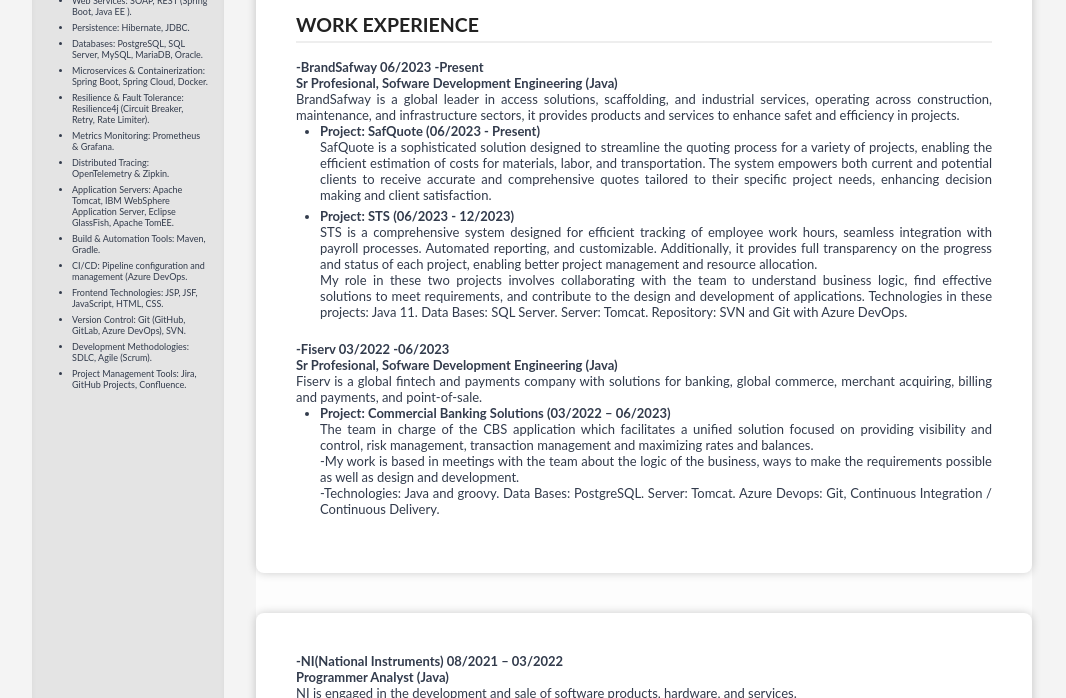
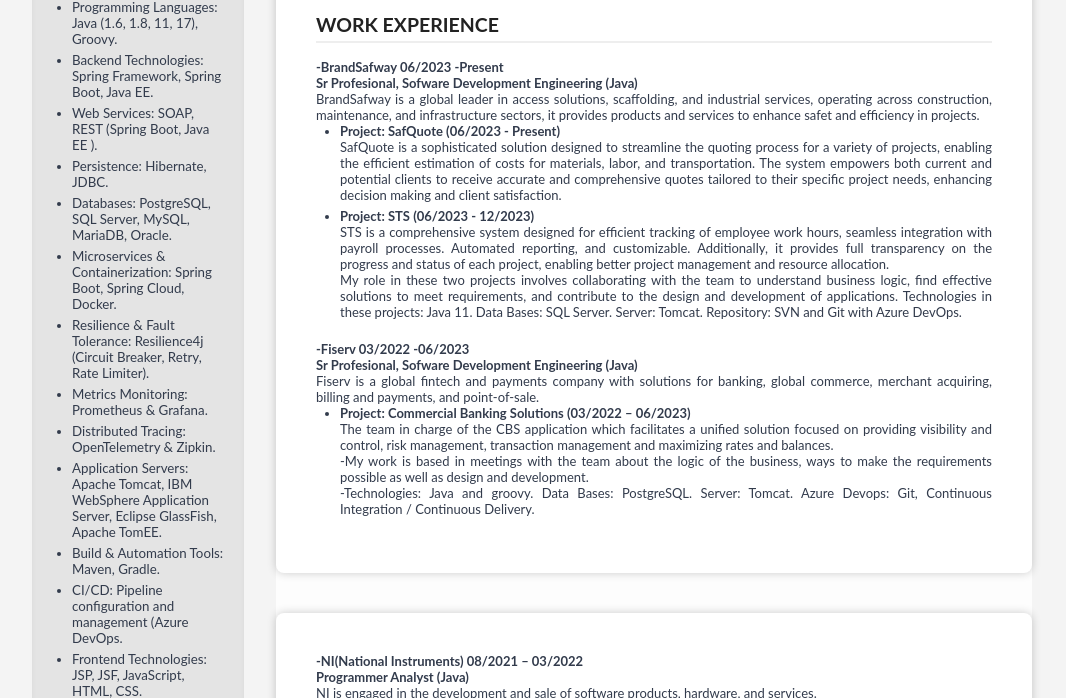
Before and after one commit to oswaldoc07/oswaldoc07.github.io, a plain HTML site: page docs/index.html in a window 1280 px wide. Shown: the part 475-1173 px from the top of the page, without its empty margins (108-1174 px from the left). Drawn offline with Linux system fonts and the light colour scheme.

Commit message:
Update style.css

```diff
--- a/docs/assets/style.css
+++ b/docs/assets/style.css
@@ -124,13 +124,13 @@ li{
 }
 
 .left-column {
-  width: 160px; /* FIJALO en lugar de flex: 1 */
+  width: 180px; /* FIJALO en lugar de flex: 1 */
   background: rgb(228, 228, 228);
   padding: 1rem;
   box-shadow: inset 0 0 5px rgba(0, 0, 0, 0.05);
   font-family: 'Lato', sans-serif;
   color: rgb(50, 59, 76);
-  font-size: 9px;
+  font-size: 13.3px;
   flex-shrink: 0; /* evita que se reduzca más */
 }
 
```
